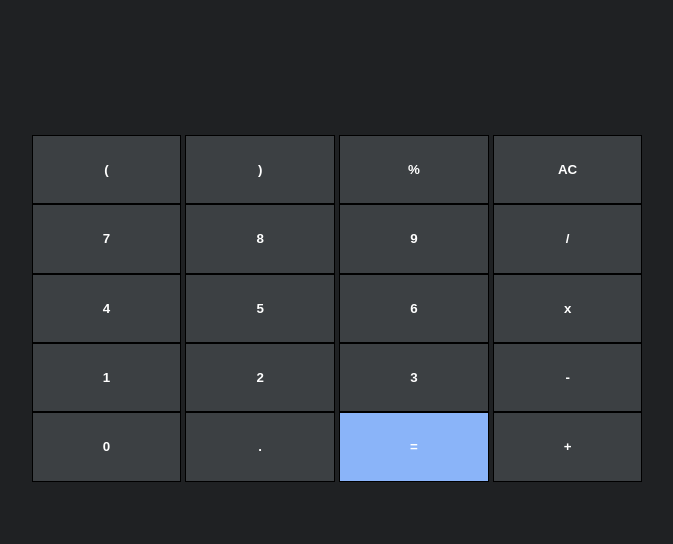
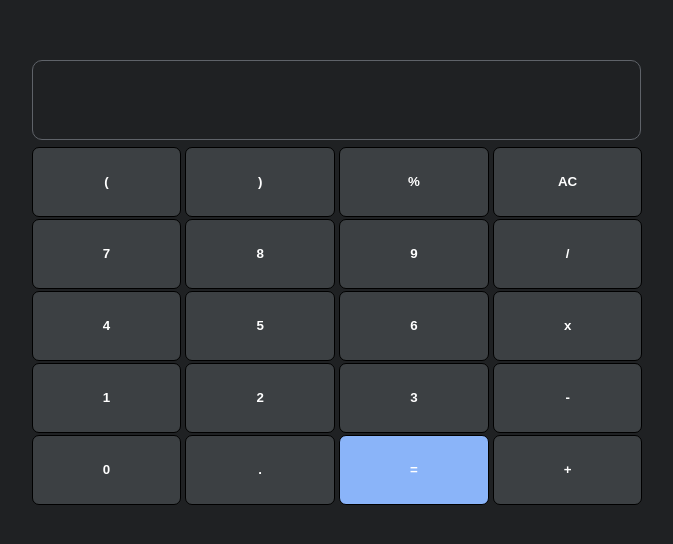
Before and after one commit to phelied/Calculator, a React (Create React App) app: page / in a window 1280 px wide. Shown: the part 148-692 px from the top of the page, without its empty margins (303-976 px from the left). Built offline with nearby package versions, Linux system fonts and the light colour scheme.

Commit message:
Change css

```diff
--- a/src/components/utilities/utilities.css
+++ b/src/components/utilities/utilities.css
@@ -3,17 +3,21 @@
   padding-right: 2em;
   padding-top: 1em;
   height: 2em;
-  margin: 0em 0.3em;
+  margin: 0.23em 0.78em;
+  border: 1px solid #5f6369;
+  border-radius: 10px;
+  width: 85.4%;
 }
 
 .background-button {
-  margin: 0em 0.16em;
+  margin: 0.1em 0.16em;
   width: 23%;
   height: 5.2em;
   border: 1px solid black;
   background-color: #3c4043;
   color: white;
   font-weight: 600;
+  border-radius: 7px;
 }
 
 .background-button:hover {
```
